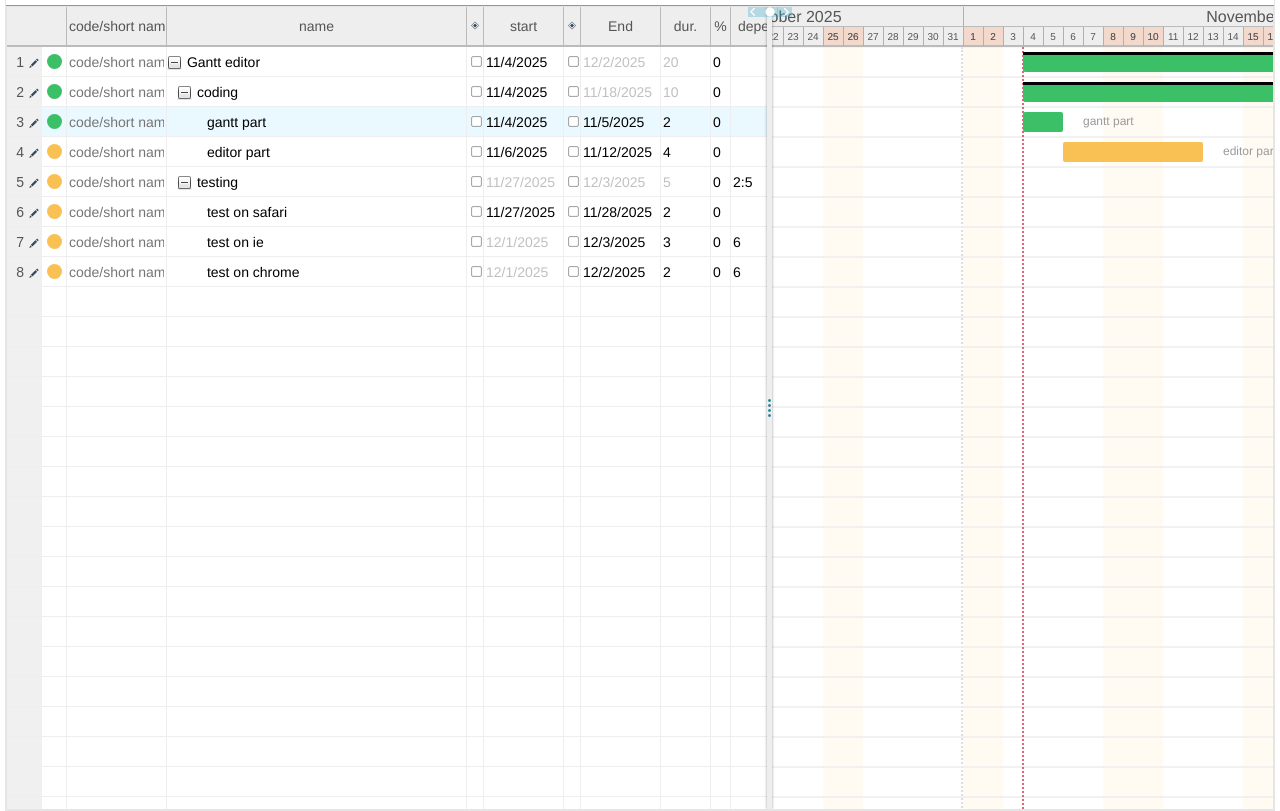
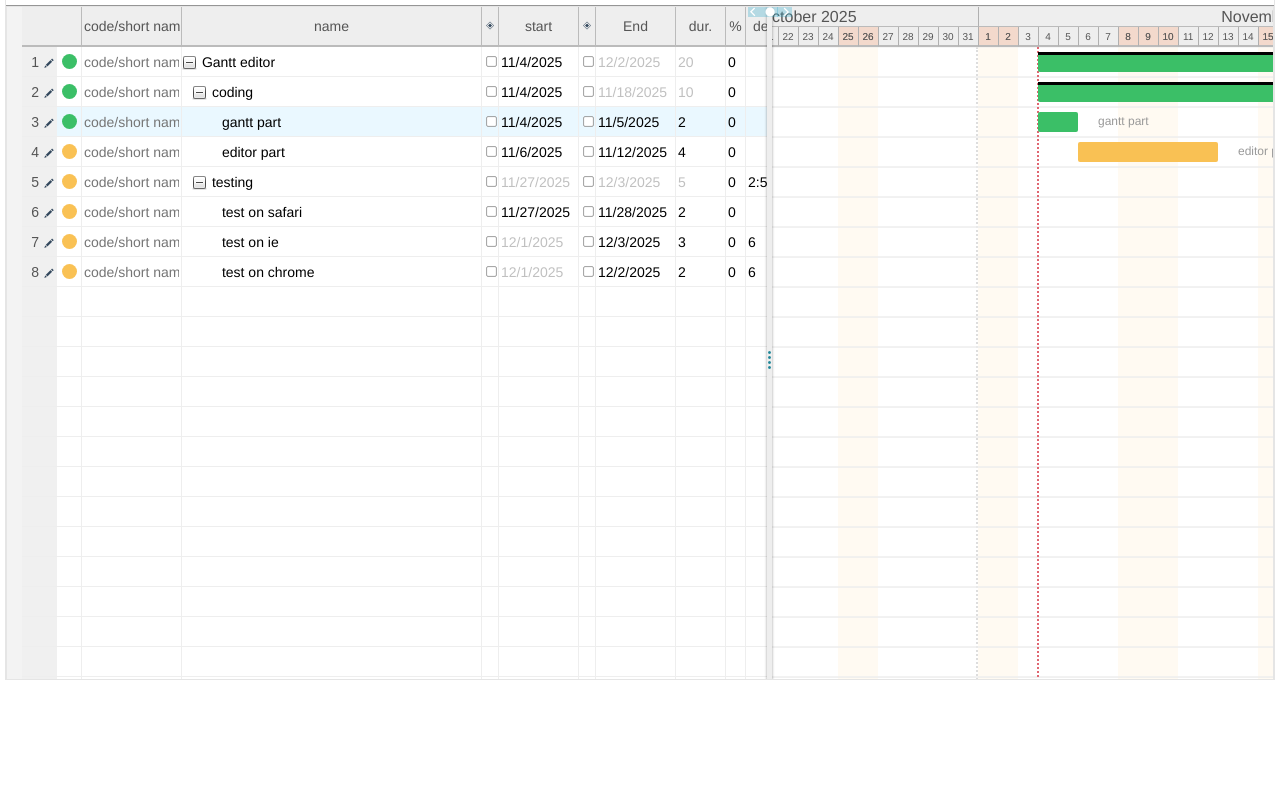
Before and after one commit to andregoncalessjc/Gantt_TWI_GPT, a plain HTML site: page gantt-versao-01.html in a window 1280 px wide. Shown: the part 88-899 px from the top of the page. After the commit the page ends 800 px from the top, so only its background shows below. Drawn offline with nearby package versions, Linux system fonts and the light colour scheme.

Commit message:
Tentativa Scroll Fixo 01

```diff
--- a/gantt-versao-01.html
+++ b/gantt-versao-01.html
@@ -41,14 +41,6 @@
 
   <!--<script src="libs/profiling.js"></script>-->
   <!--<script type="text/javascript" src="ganttTestSuite.js"></script>-->
-</head>
-<body style="background-color: #fff;">
-
-
-<div id="ndo" style="position:absolute;right:5px;top:5px;width:378px;padding:5px;background-color: #FFF5E6; border:1px solid #F9A22F; font-size:12px" class="noprint">
-  This Gantt editor is free thanks to <a href="http://twproject.com" target="_blank">Twproject</a> where it can be used on a complete and flexible project management solution.<br> Get your projects done! Give <a href="http://twproject.com" target="_blank">Twproject a try now</a>.
-</div>
-<div id="workSpace" style="padding:0px; overflow-y:auto; overflow-x:hidden;border:1px solid #e5e5e5;position:relative;margin:0 5px"></div>
 
   <style>
     .resEdit {
@@ -73,7 +65,65 @@
       margin-left: 10px;
     }
 
+    /* Mantém o Gantt em altura previsível para o cálculo das barras */
+    #workSpace {
+      height: calc(100vh - 32px); /* ajuste fino se tiver header/top bar */
+      overflow-y: hidden;          /* evita scroll vertical duplo no wrapper */
+
+      padding:0px;
+      overflow-y:auto;
+      overflow-x:hidden;
+      border:1px solid #e5e5e5;
+      position:relative;
+      margin:0 5px
+    }
+
+    /* As caixas do splitter acompanham 100% da altura disponível */
+    #workSpace .splitElement {
+      height: 100%;
+    }
+
+
   </style>
+
+
+  <script>
+    (function () {
+      function aplicarScrollEstavel() {
+        var ws = document.getElementById( "workSpace" );
+        if ( !ws ) return;
+
+        var alvos = ws.querySelectorAll( ".splitBox1, .splitBox2" );
+        alvos.forEach( function ( el ) {
+          el.style.overflowX = "scroll";
+          el.style.scrollbarGutter = "stable both-edges";
+          el.style.overscrollBehavior = "contain";
+        } );
+      }
+
+      // Reaplica no resize para evitar qualquer flapping em mudanças de viewport
+      window.addEventListener( "resize", aplicarScrollEstavel, { passive: true } );
+
+      // Hook simples: tente reaplicar quando o DOM estiver pronto e após init
+      document.addEventListener( "DOMContentLoaded", aplicarScrollEstavel, { passive: true } );
+
+      // Exponha para chamar exatamente após o loadProject (ver abaixo)
+      window.__fixGanttScroll = aplicarScrollEstavel;
+    })();
+  </script>
+
+
+
+
+</head>
+<body style="background-color: #fff;">
+
+
+<div id="ndo" style="position:absolute;right:5px;top:5px;width:378px;padding:5px;background-color: #FFF5E6; border:1px solid #F9A22F; font-size:12px" class="noprint">
+  This Gantt editor is free thanks to <a href="http://twproject.com" target="_blank">Twproject</a> where it can be used on a complete and flexible project management solution.<br> Get your projects done! Give <a href="http://twproject.com" target="_blank">Twproject a try now</a>.
+</div>
+<div id="workSpace"></div>
+
 
 <form id="gimmeBack" style="display:none;" action="../gimmeBack.jsp" method="post" target="_blank"><input type="hidden" name="prj" id="gimBaPrj"></form>
 
@@ -108,6 +158,9 @@ $(function() {
   ge.checkpoint(); //empty the undo stack
 
   //initializeHistoryManagement(ge.tasks[0].id);
+
+  if ( window.__fixGanttScroll ) { window.__fixGanttScroll(); }
+
 });
 
 
--- a/gantt.css
+++ b/gantt.css
@@ -92,15 +92,26 @@ body{
   height: 100%;
 }
 
-.splitBox1{
+.splitBox1,.splitBox2 {
+  overflow-y: auto   !important;
+
+  /* força a presença da barra horizontal */
   overflow-x: scroll !important;
-  overflow-y: hidden;
+
+  /* reserva espaço mesmo quando o SO tenta ocultar/overlay do scroll,
+     evitando "salto" no layout ao redimensionar */
+  scrollbar-gutter: stable both-edges;
+
+  /* evita propagação de scroll para o body e ajuda na experiência */
+  overscroll-behavior: contain;
 }
 
-.splitBox2 {
-  overflow-x: scroll !important;
-  overflow-y: auto   !important;
+/* Opcional (melhora visual no Chrome/Edge/WebKit): garante altura de trilho */
+.splitBox1::-webkit-scrollbar,
+.splitBox2::-webkit-scrollbar {
+  height: 12px;
 }
+
 
 
 .splitElement {
```
Lines whose indentation alone changed are shown as unchanged.
